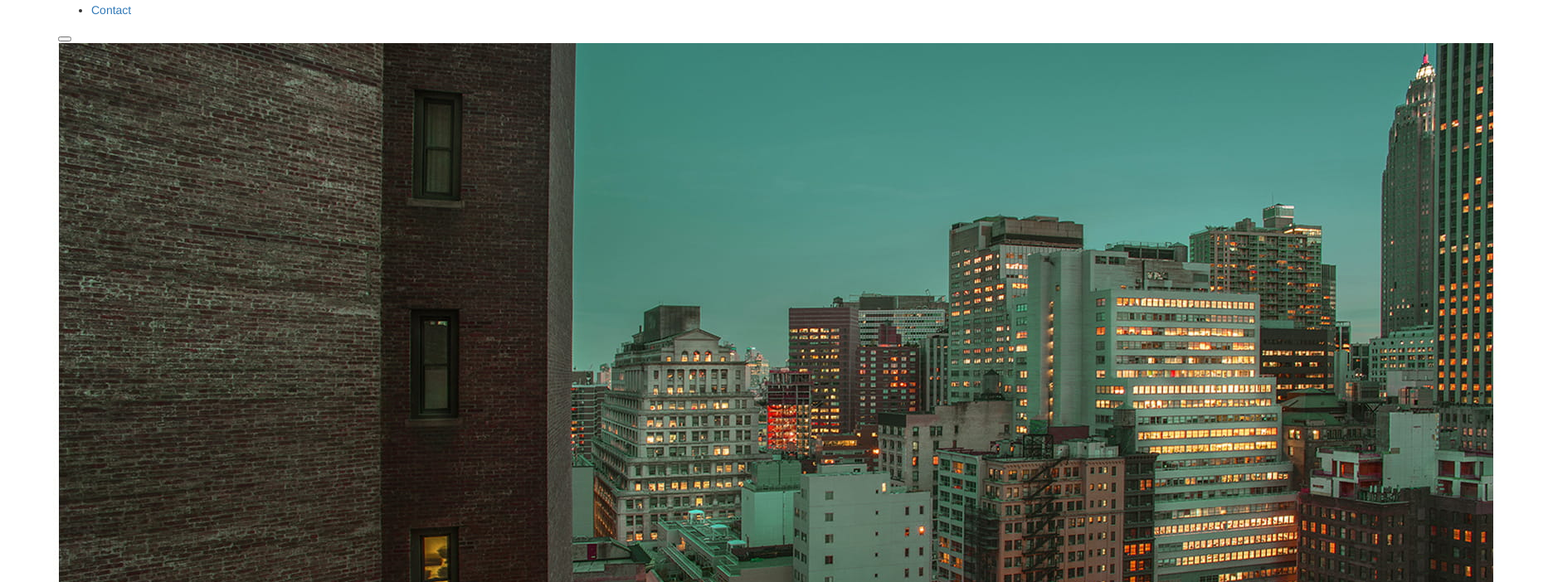
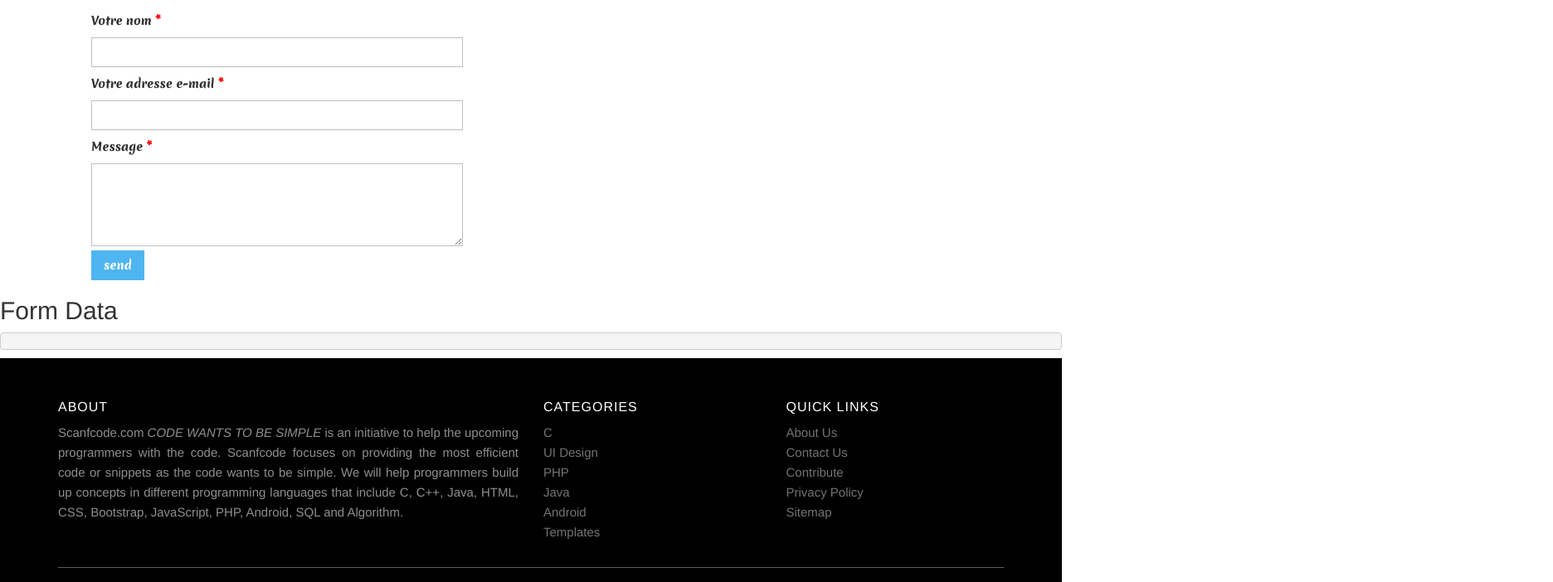
Before and after one commit to HajarTarhat/web, a plain HTML site: page index.html in a window 1280 px wide. Shown: the part 814-1516 px from the top of the page at 83% size, 1872 px wide, since content can reach past the window. Drawn offline with nearby package versions, Linux system fonts and the light colour scheme; the site is published under a folder, as on GitHub Pages, so addresses that start at the root find nothing; no server answers.

Commit message:
Update index.html

```diff
--- a/index.html
+++ b/index.html
@@ -7,7 +7,7 @@
 <meta http-equiv="X-UA-Compatible" content="IE-edge">
 <meta name="viewpart" content="width-device-width,initial-scale1.0">
 <title>Adventure</title>
-<link rel="stylesheet" href="/css/mystyle.css">
+<link rel="stylesheet" href="./css/mystyle.css">
 <link rel="stylesheet" href="https://maxcdn.bootstrapcdn.com/bootstrap/3.3.7/css/bootstrap.min.css"/>
 <link rel="stylesheet" href="https://cdnjs.cloudflare.com/ajax/libs/font-awesome/4.7.0/css/font-awesome.min.css"/>
 </head>
```
